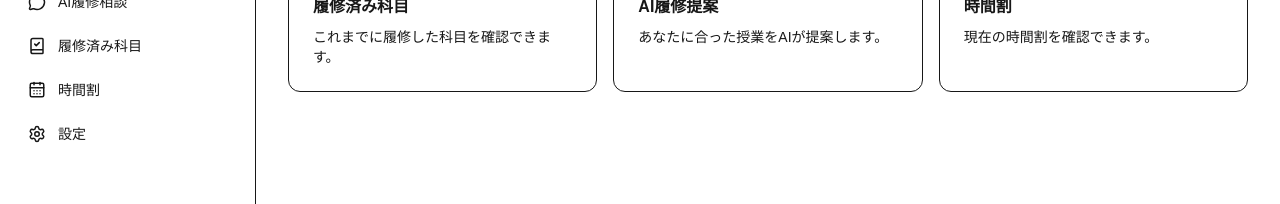
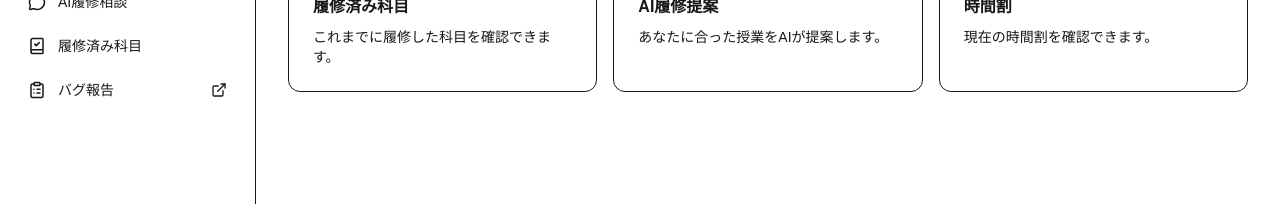
Before and after one commit to hiu-course-ai/course-ai, a Next.js app: page / in a window 1280 px wide. Shown: the part 154-358 px from the top of the page. Built offline with nearby package versions, Linux system fonts and the light colour scheme.

Commit message:
サイドバーの変更

```diff
--- a/src/components/Sidebar.tsx
+++ b/src/components/Sidebar.tsx
@@ -8,20 +8,18 @@ import {
   Home,
   MessageCircle,
   BookCheck,
-  CalendarDays,
-  Settings,
   GraduationCap,
+  ClipboardList,
+  ExternalLink,
 } from 'lucide-react'
 
+// フォームのURLを変更するときは、ここのURLを差し替えてください
+// 【URL差し替え箇所】用意したフォームのURLに変更
+const FORM_URL = 'https://forms.gle/1G6BxejA9pxmHkvo9'
+
 const NAV = [
+  { href: '/', label: 'ホーム', icon: Home },
   {
-    href: '/',
-    label: 'ホーム',
-    icon: Home,
-  },
-  {
-
-    // AI履修提案からAI履修相談に変更
     href: '/ai-suggest',
     label: 'AI履修相談',
     icon: MessageCircle,
@@ -31,23 +29,10 @@ const NAV = [
     label: '履修済み科目',
     icon: BookCheck,
   },
-  {
-    href: '/timetable',
-    label: '時間割',
-    icon: CalendarDays,
-  },
-  {
-    href: '/settings',
-    label: '設定',
-    icon: Settings,
-  },
 ]
 
 function isActive(pathname: string, href: string) {
-  if (href === '/') {
-    return pathname === '/'
-  }
-
+  if (href === '/') return pathname === '/'
   return pathname.startsWith(href)
 }
 
@@ -56,12 +41,8 @@ export function Sidebar() {
 
   return (
     <aside className="fixed inset-y-0 left-0 z-30 hidden w-64 flex-col border-r border-border bg-sidebar px-4 py-6 md:flex">
-
       {/* ロゴ */}
-      <Link
-        href="/"
-        className="mb-8 flex items-center gap-2.5 px-2"
-      >
+      <Link href="/" className="mb-8 flex items-center gap-2.5 px-2">
         <span className="flex size-9 items-center justify-center rounded-xl bg-primary text-primary-foreground">
           <GraduationCap className="size-5" />
         </span>
@@ -91,19 +72,27 @@ export function Sidebar() {
             </Link>
           )
         })}
+
+
+        <a
+          href={FORM_URL}
+          target="_blank"
+          rel="noopener noreferrer"
+          className="flex items-center gap-3 rounded-xl px-3 py-2.5 text-sm font-medium text-muted-foreground hover:bg-sidebar-accent/50 hover:text-sidebar-foreground"
+        >
+          <ClipboardList className="size-[18px]" />
+          <span>バグ報告</span>
+          <ExternalLink className="ml-auto size-4" />
+        </a>
       </nav>
 
       {/* ユーザー情報 */}
       <div className="mt-4 rounded-xl border border-border bg-card p-3">
-        <p className="text-sm font-medium text-foreground">
-          山田 太郎
-        </p>
-
+        <p className="text-sm font-medium text-foreground">山田 太郎</p>
         <p className="mt-1 text-xs text-muted-foreground">
           情報学部 2年
         </p>
       </div>
-
     </aside>
   )
 }
```
